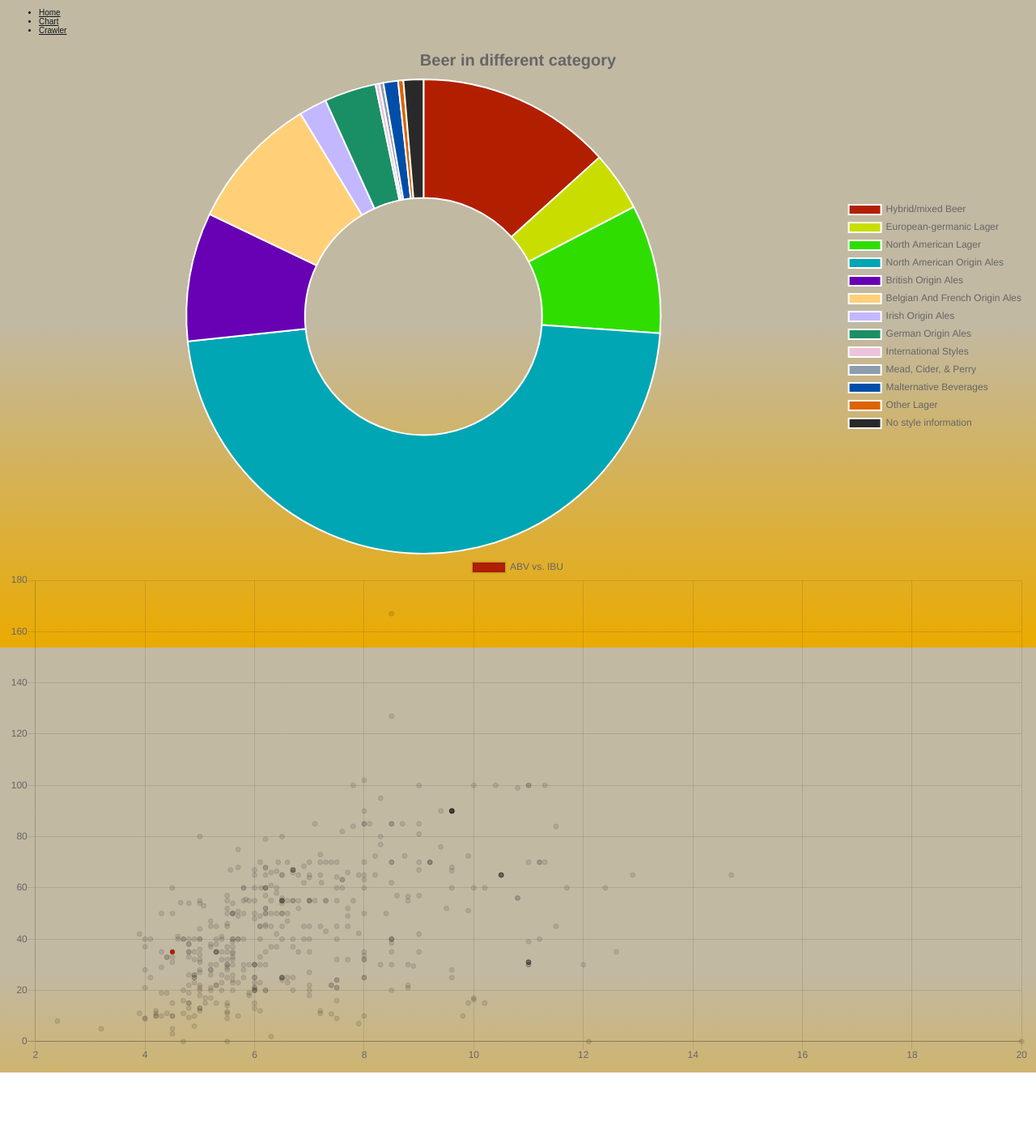
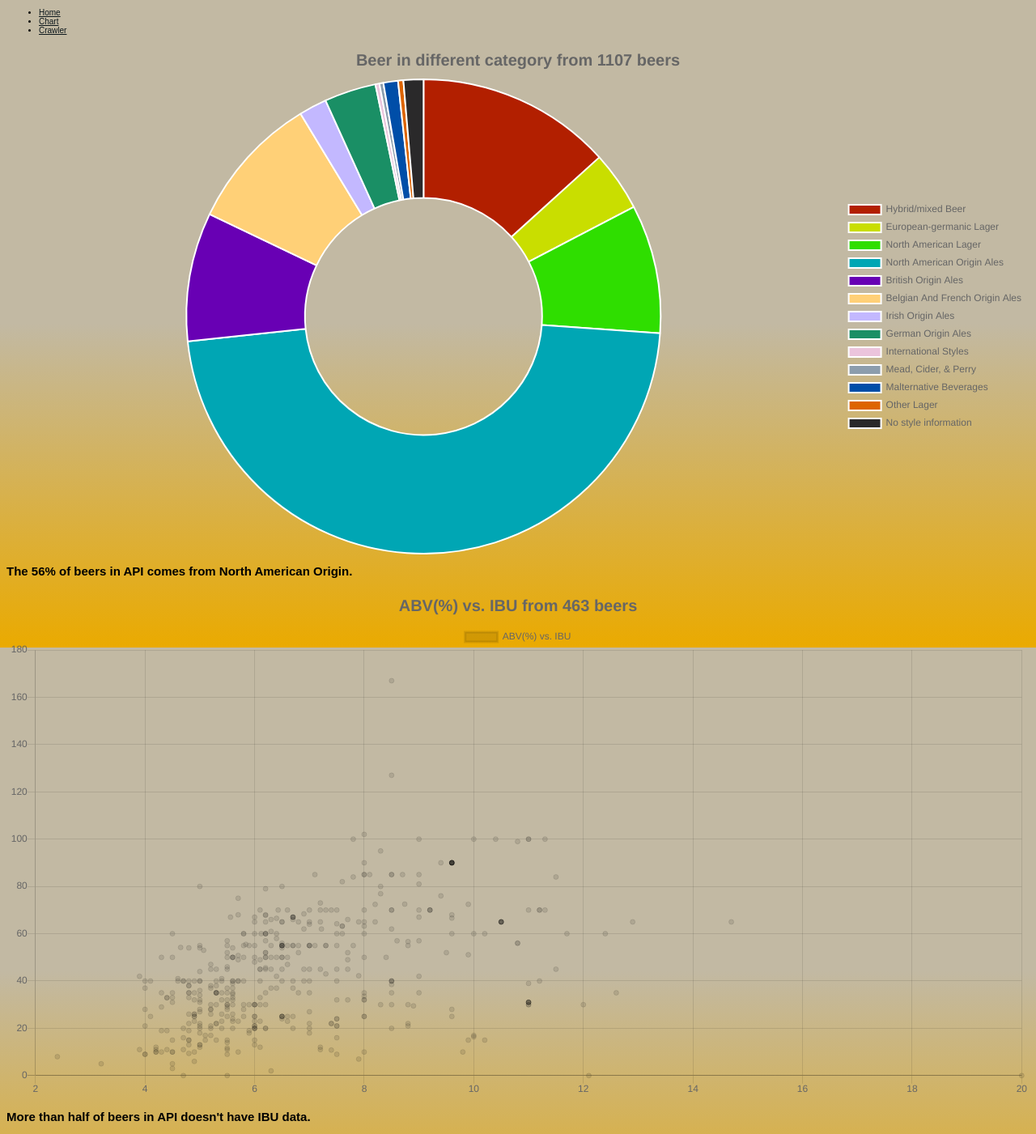
Before and after one commit to quantum93/wiki-react, a React (Create React App) app: page /chart in a window 1280 px wide. Shown: the whole page at 81% size. Before the commit the page ends 1325 px from the top, so only its background shows below. Built offline with nearby package versions, Linux system fonts and the light colour scheme.

Commit message:
It makes clickable scatter chart with page view

```diff
--- a/src/components/App.js
+++ b/src/components/App.js
@@ -49,16 +49,12 @@ class App extends React.Component {
         const filteredBeers = beers.filter(beer => beer.labels);
         this.setState({ beers: filteredBeers, loading: false });
         // save to local storage in case we search for this again
-        localStorage.setItem(
-          `search-${searchTerm}`,
-          JSON.stringify(this.state.beers)
-        );
+        localStorage.setItem( `search-${searchTerm}`, JSON.stringify(this.state.beers) );
       })
       .catch(err => console.error(err));
   };
 
   render() {
-
     return (
         <div className="wrapper">
           <Header siteName="BREWVANA" />
--- a/src/components/Beer.js
+++ b/src/components/Beer.js
@@ -7,8 +7,6 @@ class Beer extends React.Component {
   static propTypes = {
     details: PropTypes.object.isRequired
   }
-
-
 
   render() {
     const { name, labels, id } = this.props.details;
@@ -22,7 +20,7 @@ class Beer extends React.Component {
     } else if (isOrganic === "Y") {
       myReturn = "beer-organic"
     }
-    console.log(myReturn);
+    // console.log(myReturn);
 
     return (
       <div className={myReturn}>
--- a/src/components/Chart.js
+++ b/src/components/Chart.js
@@ -1,7 +1,10 @@
 import React from 'react';
 import db from './db.json';
 import {Scatter, Doughnut} from 'react-chartjs-2';
+import { BrowserRouter, Route } from 'react-router-dom';
+import Single from './Single';
 
+// const for Doughnut plot
 const dougnutState = {
   labels: ['Hybrid/mixed Beer',
            'European-germanic Lager',
@@ -39,50 +42,56 @@ const dougnutState = {
     }
   ]
 }
-
+// console.log(dougnutState);
 
 const myChart = () => {
-
-  // let ABVs = db.data.map(function(e) {
-  //   if(e.abv) {return console.log(e.id, e.abv);}
-  // });
-  // console.log("IBUs");
-  // let IBUs = db.data.map(function(e) {
-  //   if(e.ibu) {return console.log(e.id, e.ibu);}
-  // });
-
+  //const for scatter plot
   let beerData=[];
+  let beerId=[];
   let data=db.data.map(function(e) {
     if(e.abv && e.ibu) {
       beerData.push({['x']: parseFloat(e.abv), ['y']: parseFloat(e.ibu)})
+      beerId.push(e.id)
     }
   });
-  console.log(beerData);
+  // console.log(beerData);
+
   return(
     <div>
         <Doughnut
           data={dougnutState}
           options={{
-            title:{ display:true, text:'Beer in different category', fontSize:20 },
+            title:{ display:true, text:'Beer in different category from 1107 beers', fontSize:20 },
             legend:{ display:true, position:'right' }
           }}
+          onElementsClick = {elems => {
+            console.log(elems[0]);
+            window.location = "https://example.com";
+          }}
         />
-
+        <div>
+          <h2>The 56% of beers in API comes from North American Origin.</h2>
+        </div>
 
 
         <Scatter
           data={
-            {datasets: [{
-                label: 'ABV vs. IBU',
-                backgroundColor: ['#B21F00'],
-                data: beerData
-              }]
-            }
+            { datasets: [{ label: 'ABV(%) vs. IBU', data: beerData }] }
           }
-          options={{scales: {xAxes: [{type: 'linear', position: 'bottom'}]}}}
+          options={{
+            scales: {xAxes: [{type: 'linear', position: 'bottom'}]},
+            title:{ display:true, text:'ABV(%) vs. IBU from 463 beers', fontSize:20}
+          }}
+          onElementsClick = {elems => {
+            let clickId = beerId[elems[0]._index]
+            console.log(clickId);
+            // window.location = '/beer/69tWZj';
+            window.location = `/beer/${clickId}`;
+          }}
         />
-
-
+        <div>
+          <h2>More than half of beers in API doesn't have IBU data.</h2>
+        </div>
       </div>
   );
 }
@@ -117,10 +126,10 @@ export default myChart;
   // }
 // }
 
-let i;
-let counter = 0;
-for(i=0; i<db.data.length; i++) {
-  if(db.data[i].isOrganic === "Y") {
-    console.log(i, db.data[i].name, counter += 1)
-  }
-}
+// let i;
+// let counter = 0;
+// for(i=0; i<db.data.length; i++) {
+//   if(db.data[i].isOrganic === "Y") {
+//     console.log(i, db.data[i].name, counter += 1)
+//   }
+// }
--- a/src/components/Search.js
+++ b/src/components/Search.js
@@ -15,7 +15,7 @@ class Search extends React.Component {
     return (
       <div className="search">
         <form onSubmit={this.handleSubmit}>
-          <input type="text" ref={this.searchRef} placeholder="Hoppy, Malt, Angry, New..." />
+          <input type="text" ref={this.searchRef} placeholder="Ale, Hoppy, Lager, New..." />
           <input type="submit" value="Search" />
         </form>
       </div>
--- a/src/index.js
+++ b/src/index.js
@@ -20,7 +20,7 @@ const Root = function() {
         <Route exact path="/chart" component={Chart} />
         <Route exact path="/crawler" component={Crawler} />
         <Route path="/search/:searchTerm" component={App} />
-        <Route path="/beer/:beerId/:beerSlug" component={Single} />
+        <Route path="/beer/:beerId" component={Single} />
       </div>
     </BrowserRouter>
   );
```
